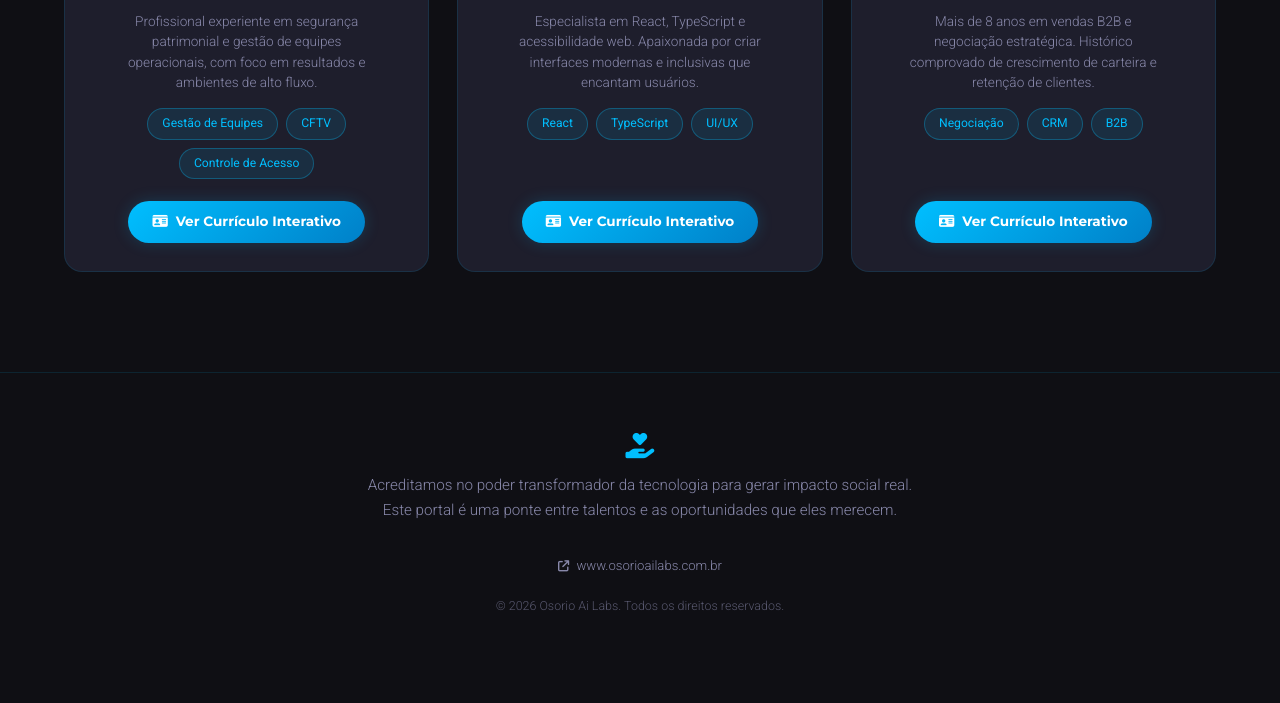
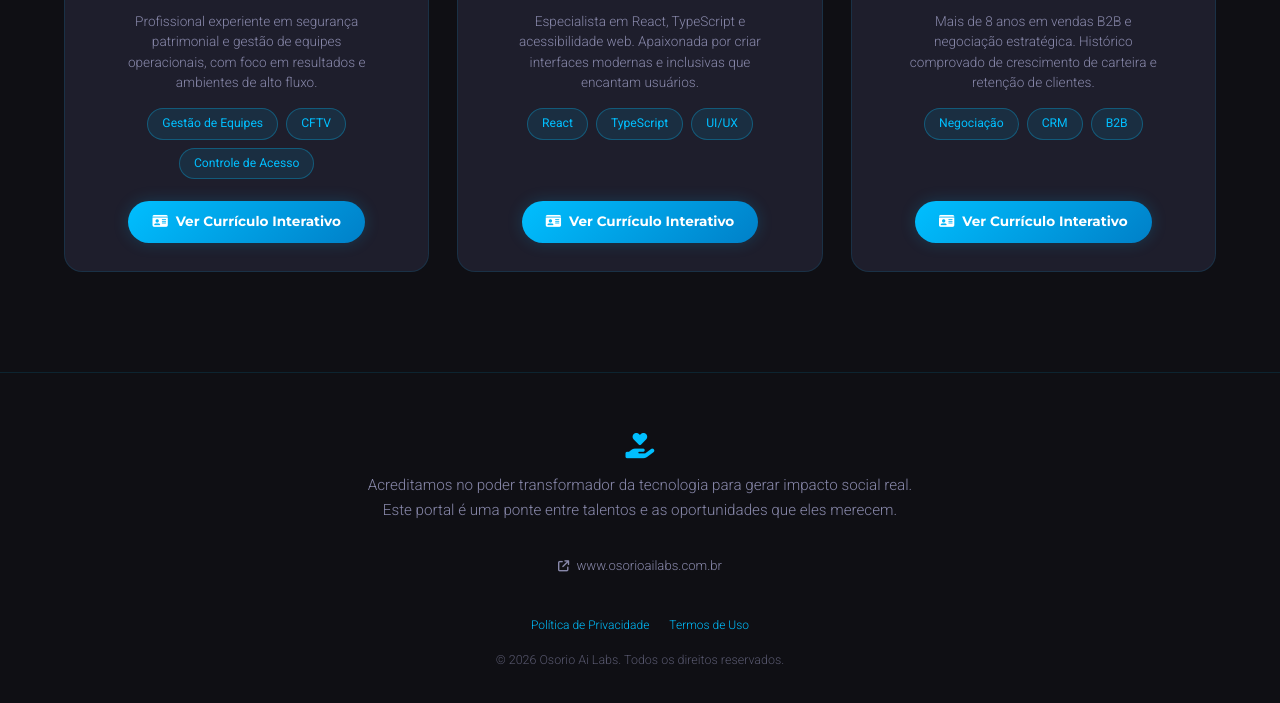
Before and after one commit to Osorio-AI-Labs/fazendo-a-nossa-parte, a plain HTML site: page index.html in a window 1280 px wide. Shown: the part 1315-2018 px from the top of the page. Before the commit the page ends 1967 px from the top, so only its background shows below. Drawn offline with Linux system fonts and the light colour scheme.

Commit message:
Atualiza index.html

```diff
--- a/index.html
+++ b/index.html
@@ -7,12 +7,10 @@
   <meta name="theme-color" content="#0f0f14">
   <title>Fazendo a Nossa Parte | Osorio Ai Labs Social</title>
 
-  <!-- Google Fonts -->
   <link rel="preconnect" href="https://fonts.googleapis.com">
   <link rel="preconnect" href="https://fonts.gstatic.com" crossorigin>
   <link href="https://fonts.googleapis.com/css2?family=Montserrat:wght@700;900&family=Roboto:wght@300;400&display=swap" rel="stylesheet">
 
-  <!-- FontAwesome -->
   <link rel="stylesheet" href="https://cdnjs.cloudflare.com/ajax/libs/font-awesome/6.7.2/css/all.min.css">
 
   <style>
@@ -126,6 +124,7 @@
       color: var(--text);
       letter-spacing: -0.3px;
       white-space: nowrap;
+      text-decoration: none;
     }
 
     .navbar-logo span {
@@ -609,6 +608,26 @@
       opacity: 0.6;
     }
 
+    /* Links LGPD Rodapé */
+    .footer-lgpd {
+      margin-top: 20px;
+      display: flex;
+      justify-content: center;
+      gap: 20px;
+      flex-wrap: wrap;
+    }
+
+    .footer-lgpd a {
+      font-size: 0.75rem;
+      color: var(--accent);
+      text-decoration: none;
+      transition: opacity 0.3s ease;
+    }
+
+    .footer-lgpd a:hover {
+      opacity: 0.7;
+    }
+
     /* ============================================================
        FADE-UP ANIMATION (Intersection Observer)
        ============================================================ */
@@ -704,23 +723,14 @@
 </head>
 <body>
 
-  <!-- ============================================================
-       PARTICLES CANVAS
-       ============================================================ -->
   <canvas id="particles-canvas" aria-hidden="true"></canvas>
 
-  <!-- ============================================================
-       NAV OVERLAY (mobile)
-       ============================================================ -->
   <div class="nav-overlay" id="navOverlay" aria-hidden="true"></div>
 
-  <!-- ============================================================
-       NAVBAR
-       ============================================================ -->
   <nav class="navbar" role="navigation" aria-label="Navegação principal">
-    <div class="navbar-logo">
+    <a href="./index.html" class="navbar-logo">
       Osorio Ai Labs | <span>Social</span>
-    </div>
+    </a>
 
     <button class="hamburger" id="hamburger" aria-label="Abrir menu" aria-expanded="false">
       <span></span>
@@ -729,15 +739,12 @@
     </button>
 
     <ul class="nav-links" id="navLinks" role="menubar">
-      <li role="none"><a href="#vitrine" role="menuitem" class="active">Vitrine</a></li>
-      <li role="none"><a href="#como-funciona" role="menuitem">Como Funciona</a></li>
+      <li role="none"><a href="./index.html" role="menuitem" class="active">Vitrine</a></li>
+      <li role="none"><a href="cadastrar.html#como-funciona" role="menuitem">Como Funciona</a></li>
       <li role="none"><a href="cadastrar.html" role="menuitem">Cadastrar</a></li>
     </ul>
   </nav>
 
-  <!-- ============================================================
-       HERO SECTION
-       ============================================================ -->
   <section class="hero fade-up" aria-labelledby="hero-title">
     <div class="hero-badge">
       <i class="fa-solid fa-heart"></i> Fazendo a Nossa Parte
@@ -758,16 +765,12 @@
     </div>
   </section>
 
-  <!-- ============================================================
-       VITRINE / SHOWCASE SECTION
-       ============================================================ -->
   <main class="vitrine fade-up" id="vitrine" aria-labelledby="vitrine-title">
     <div class="vitrine-header">
       <h2 id="vitrine-title">Vitrine de Talentos</h2>
       <p>Explore perfis e encontre o profissional ideal para a sua empresa.</p>
     </div>
 
-    <!-- Filter Pills -->
     <div class="filters" role="group" aria-label="Filtrar por categoria">
       <button class="filter-pill active" data-filter="todos" aria-pressed="true">Todos</button>
       <button class="filter-pill" data-filter="seguranca" aria-pressed="false">Segurança</button>
@@ -776,12 +779,8 @@
       <button class="filter-pill" data-filter="comercial" aria-pressed="false">Comercial</button>
     </div>
 
-    <!-- Cards Grid -->
     <div class="cards-grid" id="cardsGrid">
 
-      <!-- ========================================================
-           CARD 1 — Bruno Cavalcante (Supervisor de Segurança)
-           ======================================================== -->
       <article class="talent-card fade-up" data-category="seguranca" aria-labelledby="card1-name">
         <span class="card-badge">Destaque</span>
         <div class="talent-card-avatar">
@@ -802,9 +801,6 @@
         </a>
       </article>
 
-      <!-- ========================================================
-           CARD 2 — Amanda Oliveira (Desenvolvedora Front-end)
-           ======================================================== -->
       <article class="talent-card fade-up" data-category="tecnologia" aria-labelledby="card2-name">
         <div class="talent-card-avatar">
           <i class="fa-solid fa-code"></i>
@@ -824,9 +820,6 @@
         </a>
       </article>
 
-      <!-- ========================================================
-           CARD 3 — Ricardo Mendes (Analista Comercial)
-           ======================================================== -->
       <article class="talent-card fade-up" data-category="comercial" aria-labelledby="card3-name">
         <div class="talent-card-avatar">
           <i class="fa-solid fa-chart-line"></i>
@@ -849,9 +842,6 @@
     </div>
   </main>
 
-  <!-- ============================================================
-       FOOTER
-       ============================================================ -->
   <footer class="footer fade-up">
     <div class="footer-message">
       <i class="fa-solid fa-hand-holding-heart footer-icon"></i>
@@ -861,12 +851,15 @@
     <a href="https://www.osorioailabs.com.br" target="_blank" rel="noopener noreferrer" class="footer-link">
       <i class="fa-solid fa-arrow-up-right-from-square"></i> www.osorioailabs.com.br
     </a>
-    <p class="footer-copy">&copy; 2026 Osorio Ai Labs. Todos os direitos reservados.</p>
+
+    <div class="footer-lgpd">
+      <a href="privacidade.html">Política de Privacidade</a>
+      <a href="termos.html">Termos de Uso</a>
+    </div>
+
+    <p class="footer-copy" style="margin-top: 15px;">&copy; 2026 Osorio Ai Labs. Todos os direitos reservados.</p>
   </footer>
 
-  <!-- ============================================================
-       SCRIPTS
-       ============================================================ -->
   <script>
     (function () {
       'use strict';
```
